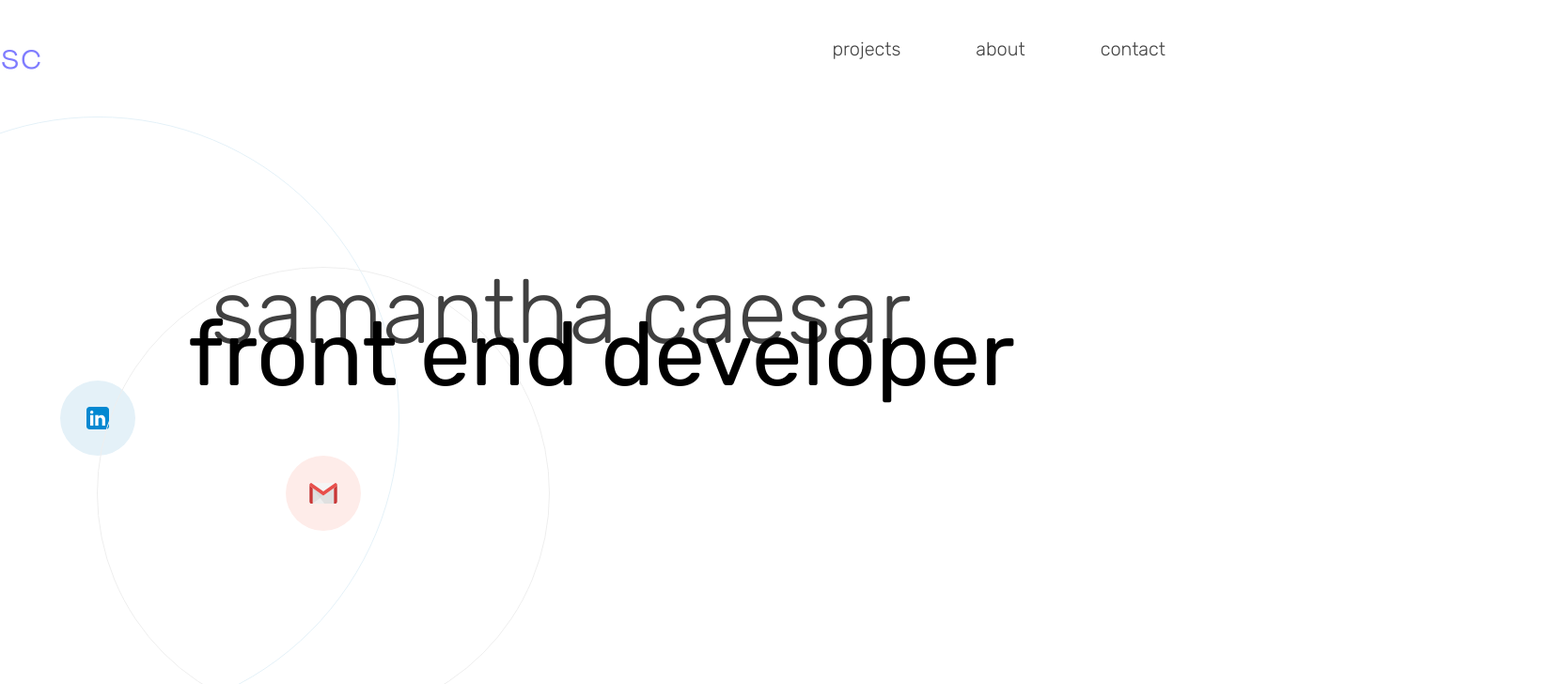
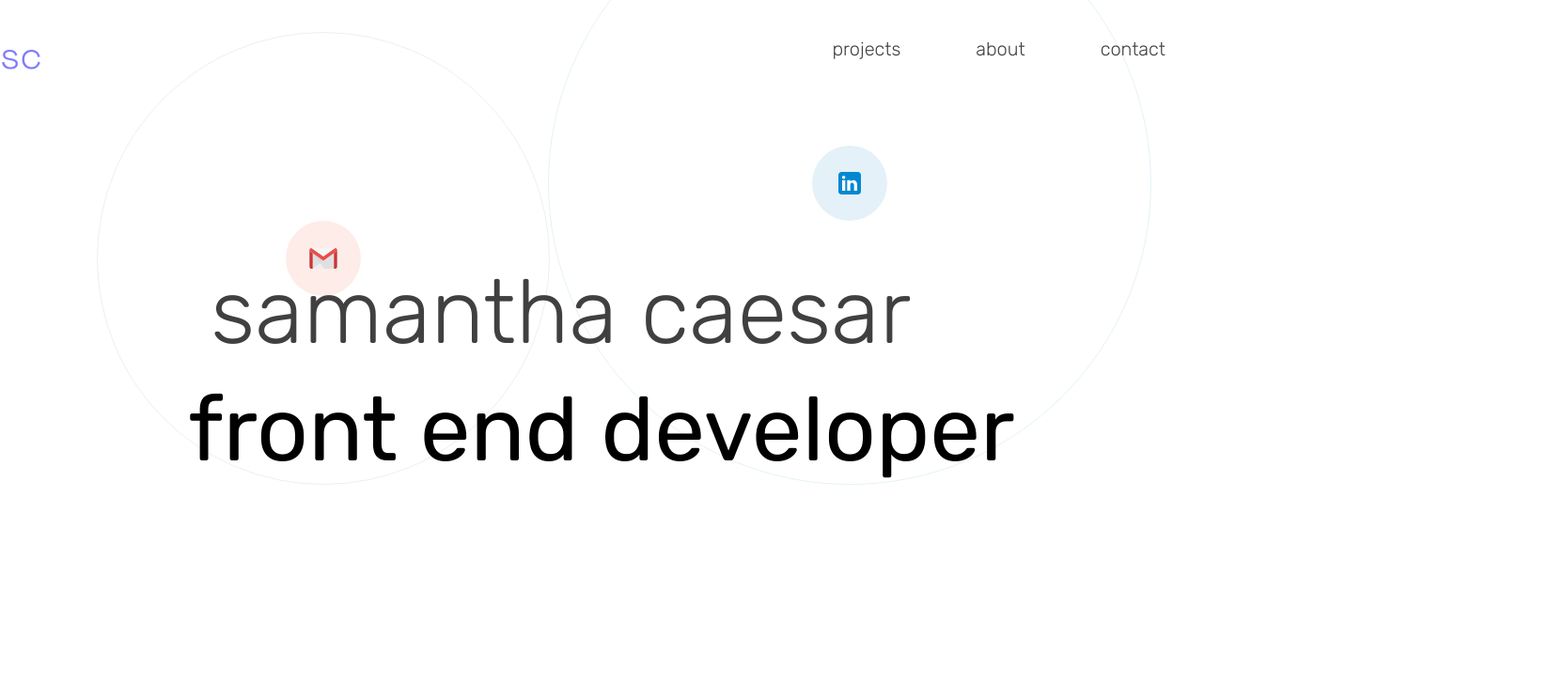
Before and after one commit to sammycaesar/sams-portfolio, a React (Create React App) app: page / in a window 1280 px wide. Shown: the top 728 px of the page at 94% size, 1664 px wide, since content can reach past the window. Built offline with nearby package versions, Linux system fonts and the light colour scheme.

Commit message:
Update HeroElements.js

```diff
--- a/src/components/Home/HeroSection/HeroElements.js
+++ b/src/components/Home/HeroSection/HeroElements.js
@@ -76,6 +76,7 @@ export const FloatingIcons = styled.div`
   cursor: pointer;
   width: 1600px;
   display: block;
+  position: absolute;
 `;
 
 export const GithubIcon = styled.div``;
@@ -88,6 +89,8 @@ export const LinkedinLink = styled.div`
   align-items: center;
   display: flex;
   justify-content: center;
+  margin-left: 50rem;
+  margin-top: -10rem;
 
   &::before {
     background-color: transparent;
```
